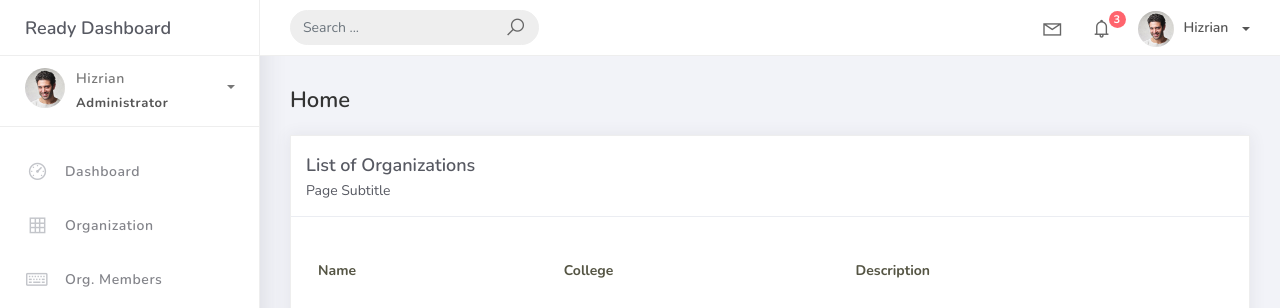
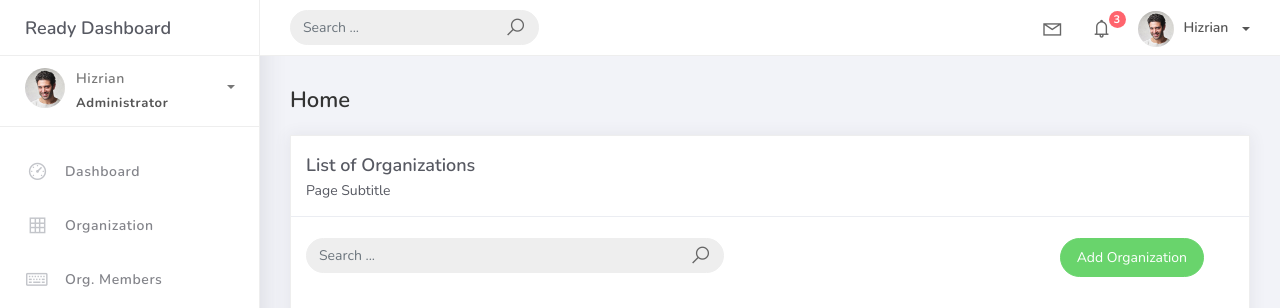
Before and after one commit to niczed/PSUSphere, a Django app: template projectsite/templates/org_list.html in a window 1280 px wide. Shown: the top 308 px of the page. Run offline with Django 5.2, Linux system fonts and the light colour scheme; the template is opened without the code that fills it, so the values that code supplies are empty; some libraries are stand-ins or nearby versions.

Commit message:
Add organiztion features working

```diff
--- a/projectsite/projectsite/urls.py
+++ b/projectsite/projectsite/urls.py
@@ -16,11 +16,12 @@ Including another URLconf
 """
 from django.contrib import admin
 from django.urls import path
-from studentorg.views import HomePageView, OrganizationList
+from studentorg.views import HomePageView, OrganizationList, OrganizationCreateView
 from studentorg import views
 
 urlpatterns = [
     path('admin/', admin.site.urls),
     path('', views.HomePageView.as_view(), name='home'),
     path('organization_list', OrganizationList.as_view(), name='organization-list'),
+    path('organization_list/add', OrganizationCreateView.as_view(), name='organization-add'),
 ]
--- a/projectsite/templates/org_list.html
+++ b/projectsite/templates/org_list.html
@@ -9,6 +9,26 @@
                         <div class="card-title">List of Organizations</div>
                         <div class="card-catergory">Page Subtitle</div>
                     </div>
+                    <br />
+                        <div class="col-md-12 row">
+                            <div class="col-md-6">
+                                <form class="navbar-left navbar-form nav-search mr-md-3" action="">
+                                    <div class="input-group">
+                                        <input type="text" placeholder="Search ..." class="form-control" />
+                                        <div class="input-group-append">
+                                        <span class="input-group-text">
+                                            <i class="la la-search search-icon"></i>
+                                        </span>
+                                        </div>
+                                    </div>
+                                </form>
+                            </div>
+                            <div class="col-md-6">
+                                <div class="pull-right">
+                                    <a href="{% url 'organization-add' %}" class="btn btn-success btn-rounded">Add Organization</a>
+                                </div>
+                            </div>
+                        </div>
                     <div class="card-body">
                         <table class="table table-striped mt-3">
                             <thead>
```
Also changed, not shown: projectsite/studentorg/forms.py (added, +8 -0 lines), projectsite/studentorg/views.py (+9 -0 lines), projectsite/templates/org_form.html (added, +33 -0 lines).
